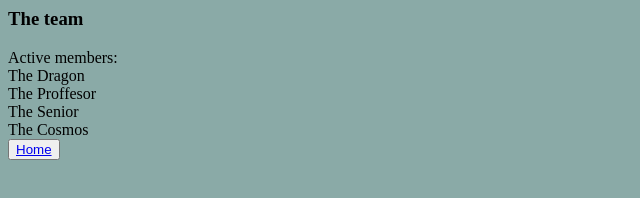
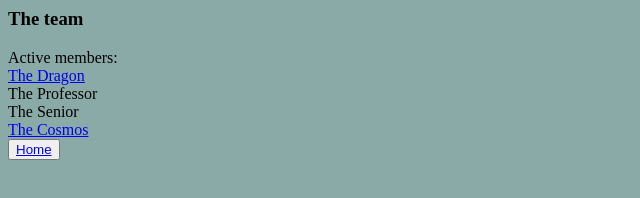
Before and after one commit to cosmindev99/test123web, a plain HTML site: page The_team.html in a window 1280 px wide. Shown: the whole page, without its empty margins (0-640 px from the left). Drawn offline with Linux system fonts and the light colour scheme.

Commit message:
added input

```diff
--- a/The_team.html
+++ b/The_team.html
@@ -3,11 +3,11 @@
     The team
 </h3>
 <a> Active members: <br/>
-    The Dragon <br/>
+    <a href="https://melodic-axolotl-38bf8f.netlify.app/">The Dragon</a> <br/>
 
-    The Proffesor<br/>
+    The Professor<br/>
     The Senior<br/>
-    The Cosmos <br/>
+    <a href="Index.html">The Cosmos</a><br/>
     </a>
 <button> <a href="Index.html"> Home  </a></button>
 </html>
```
